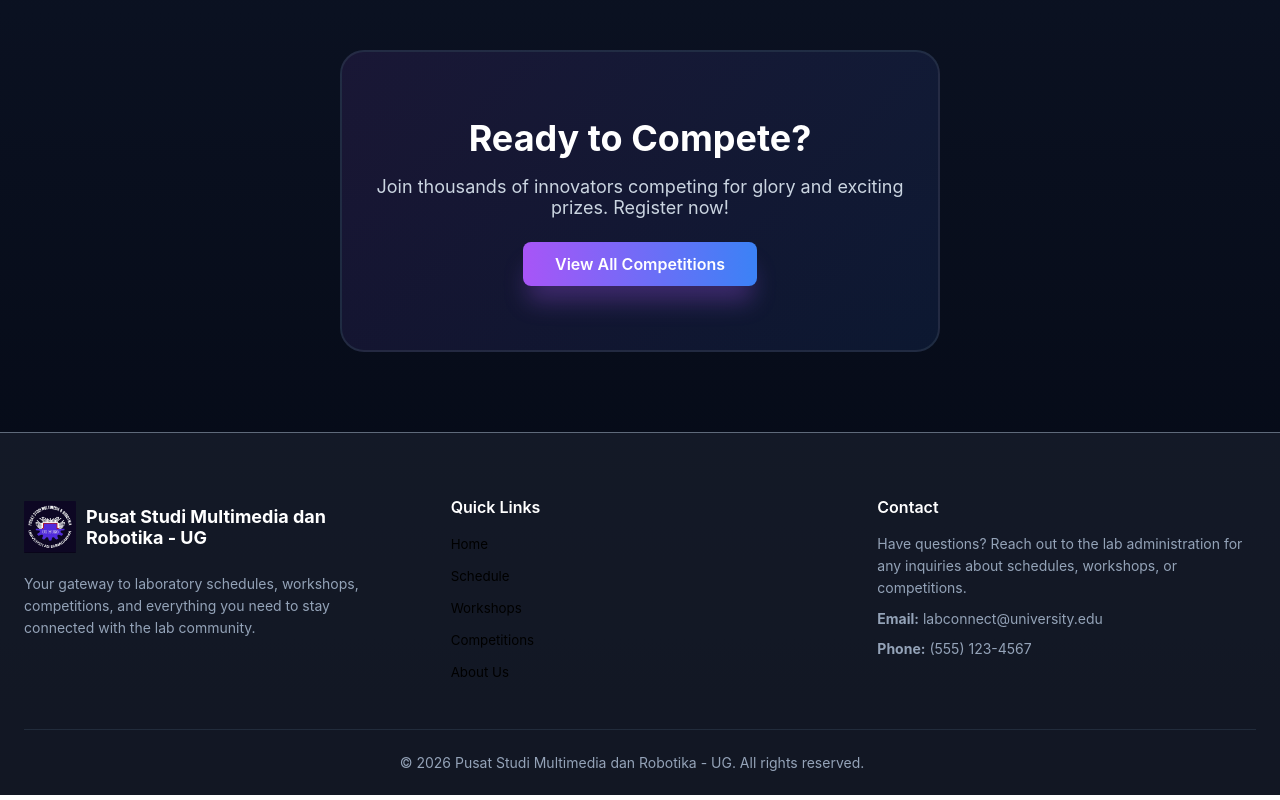
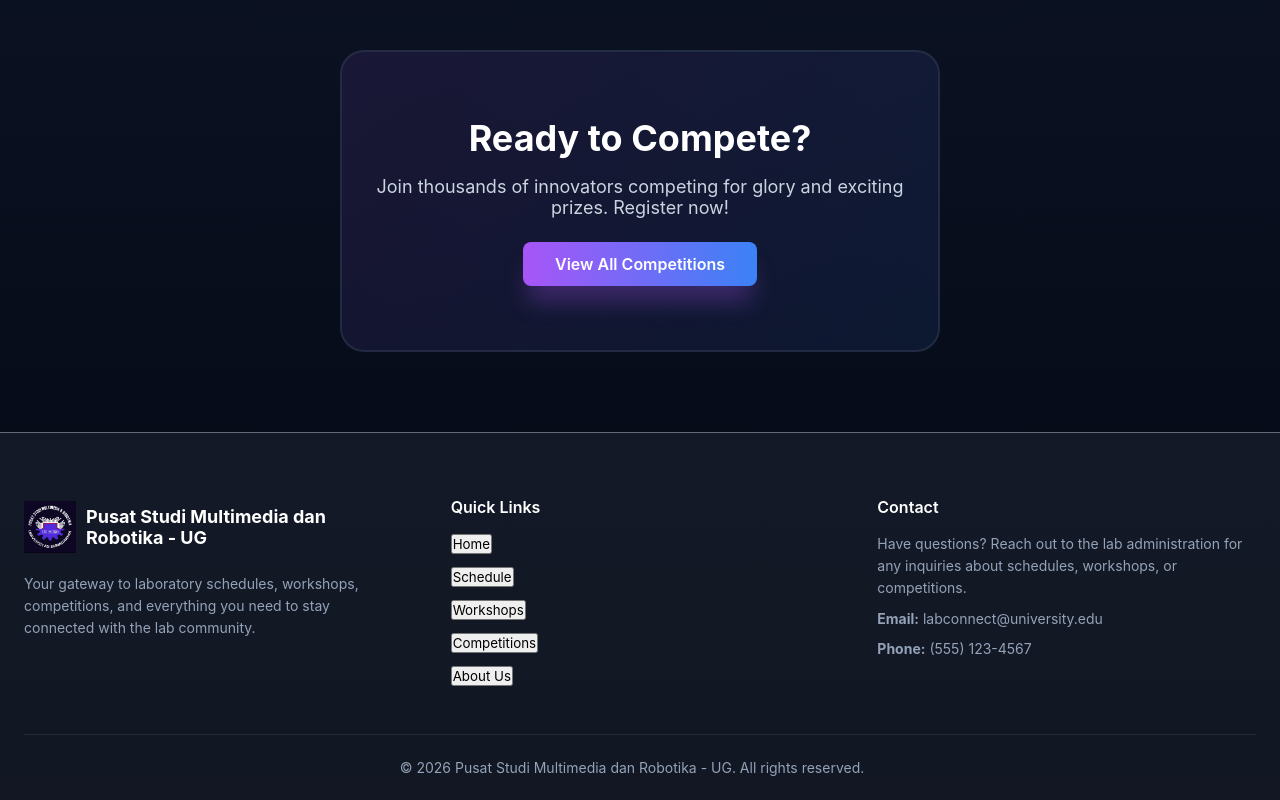
Before and after one commit to fauziallagan/murougss, a React (Create React App) app: page / in a window 1280 px wide. Shown: the part 1711-2511 px from the top of the page. Built offline with nearby package versions, Linux system fonts and the light colour scheme.

Commit message:
fixing quicklink

```diff
--- a/src/components/Footer.jsx
+++ b/src/components/Footer.jsx
@@ -36,8 +36,6 @@ export default function Footer({ setActiveTab }) {
                   onClick={() => setActiveTab("home")}
                   style={{
                     cursor: "pointer",
-                    background: "none",
-                    border: "none",
                   }}
                 >
                   Home
@@ -49,8 +47,6 @@ export default function Footer({ setActiveTab }) {
                   onClick={() => setActiveTab("schedule")}
                   style={{
                     cursor: "pointer",
-                    background: "none",
-                    border: "none",
                   }}
                 >
                   Schedule
@@ -62,8 +58,6 @@ export default function Footer({ setActiveTab }) {
                   onClick={() => setActiveTab("workshops")}
                   style={{
                     cursor: "pointer",
-                    background: "none",
-                    border: "none",
                   }}
                 >
                   Workshops
@@ -75,8 +69,6 @@ export default function Footer({ setActiveTab }) {
                   onClick={() => setActiveTab("competitions")}
                   style={{
                     cursor: "pointer",
-                    background: "none",
-                    border: "none",
                   }}
                 >
                   Competitions
@@ -88,8 +80,6 @@ export default function Footer({ setActiveTab }) {
                   onClick={() => setActiveTab("aboutus")}
                   style={{
                     cursor: "pointer",
-                    background: "none",
-                    border: "none",
                   }}
                 >
                   About Us
```
